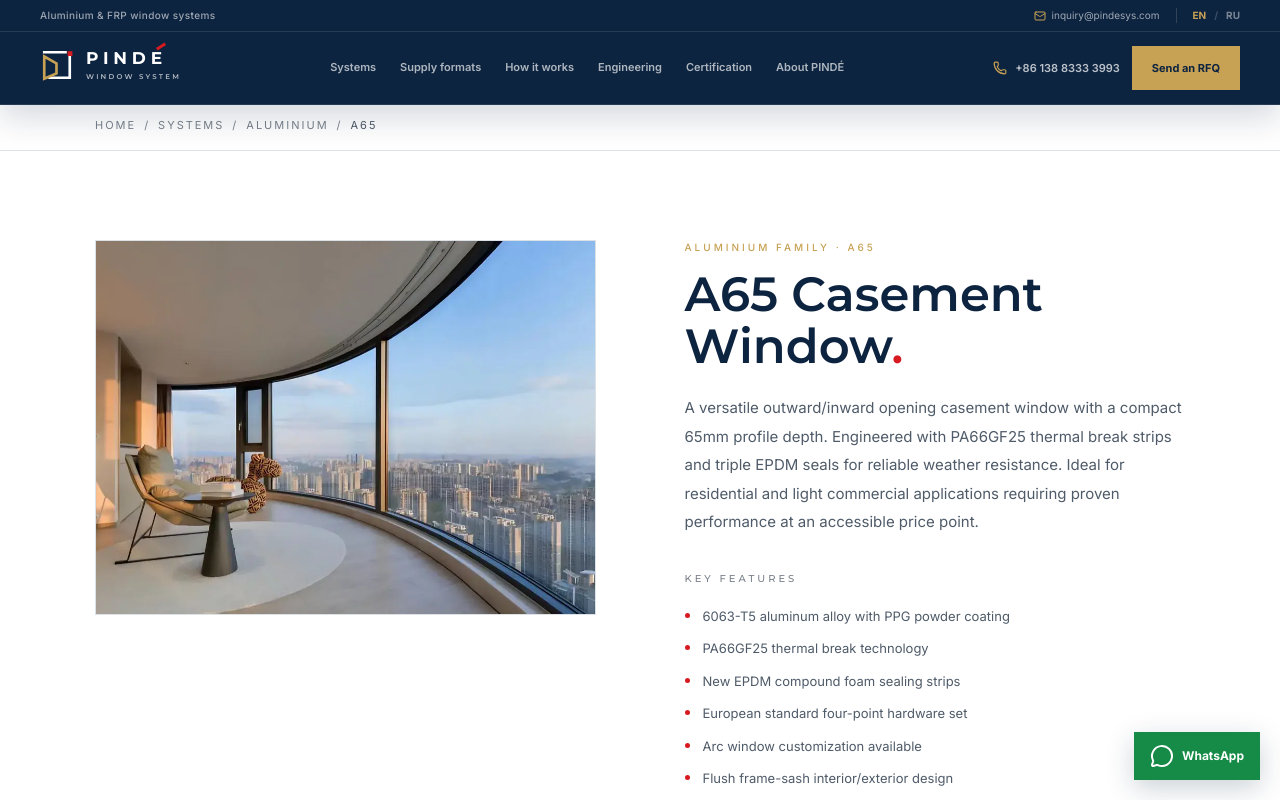
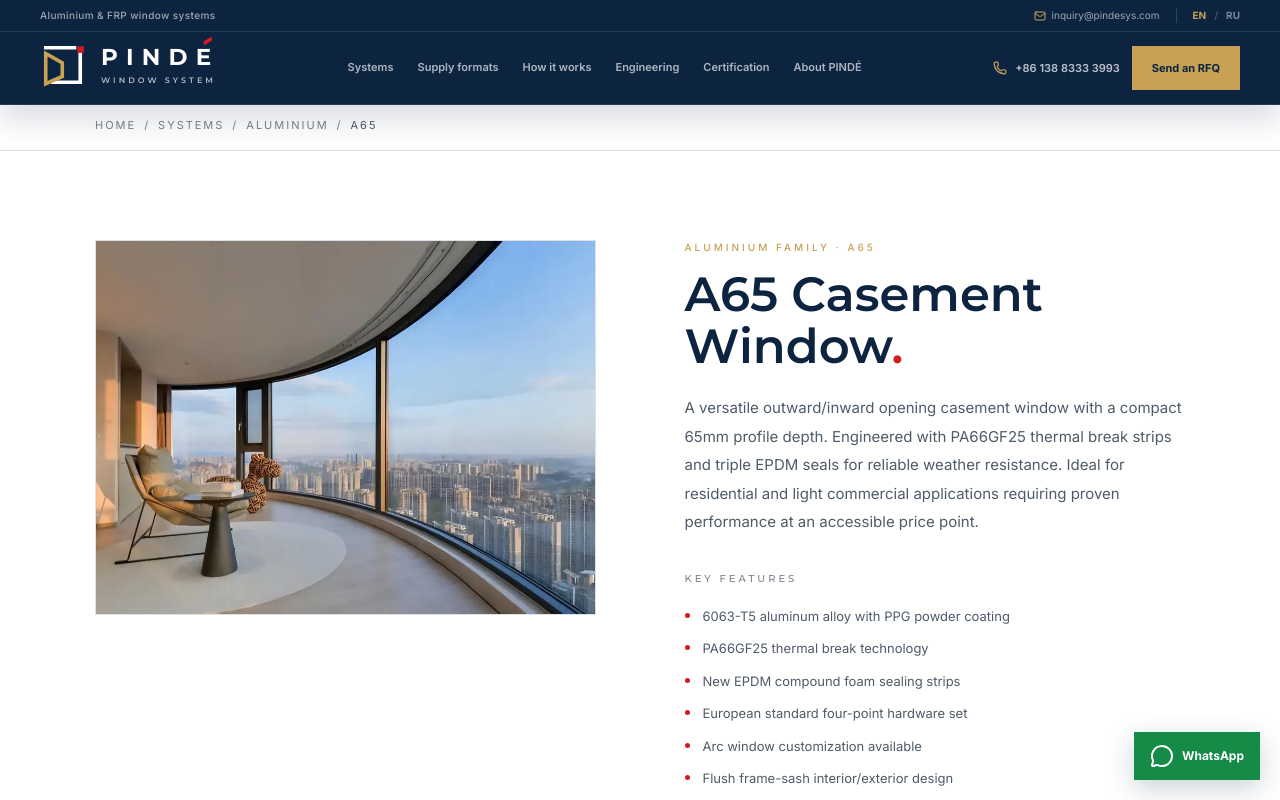
Before and after one commit to f1frp2015-gif/pinde-website, a Next.js app: page /en/systems/aluminium/a65-casement-window in a window 1280 px wide. Shown: the top 800 px of the page. Built offline with nearby package versions, Linux system fonts and the light colour scheme.

Commit message:
Update PINDÉ site logo (#20)
Co-authored-by: Ori (f1frp2015-gif) <273050638+f1frp2015-gif@users.noreply.github.com>

```diff
--- a/src/components/PindeLogo.tsx
+++ b/src/components/PindeLogo.tsx
@@ -9,9 +9,27 @@ type Props = {
 };
 
 const sizes = {
-  sm: { mark: 34, word: "text-[17px]", descriptor: "text-[7px]" },
-  md: { mark: 42, word: "text-[23px]", descriptor: "text-[8px]" },
-  lg: { mark: 54, word: "text-[32px]", descriptor: "text-[10px]" },
+  sm: {
+    mark: 46,
+    gap: "gap-[15px]",
+    word: "text-[23px]",
+    descriptor: "text-[8px]",
+    descriptorOffset: "mt-[7px]",
+  },
+  md: {
+    mark: 54,
+    gap: "gap-[18px]",
+    word: "text-[28px]",
+    descriptor: "text-[9px]",
+    descriptorOffset: "mt-[8px]",
+  },
+  lg: {
+    mark: 70,
+    gap: "gap-[22px]",
+    word: "text-[38px]",
+    descriptor: "text-[12px]",
+    descriptorOffset: "mt-[10px]",
+  },
 } as const;
 
 export default function PindeLogo({
@@ -28,19 +46,24 @@ export default function PindeLogo({
   const scale = sizes[size];
 
   return (
-    <span className={`inline-flex items-center gap-3 ${className}`}>
-      <PindeMark size={scale.mark} frame={palette.frame} />
-      <span className="block leading-none">
+    <span
+      className={`inline-flex items-center ${scale.gap} ${className}`}
+      role="img"
+      aria-label="PINDÉ Window System"
+    >
+      <PindeMark size={scale.mark} frame={palette.frame} decorative />
+      <span className="block leading-none" aria-hidden="true">
         <span
-          className={`block font-[family-name:var(--font-brand)] font-bold tracking-[0.28em] ${scale.word} ${palette.word}`}
-          aria-label="PINDÉ"
+          className={`block font-[family-name:var(--font-brand)] font-bold tracking-[0.36em] ${scale.word} ${palette.word}`}
         >
-          <span aria-hidden="true">
-            PIND<span className="relative inline-block tracking-normal">E<span className="absolute -top-[0.28em] left-[0.34em] h-[3px] w-[10px] -rotate-[32deg] bg-[#D71920]" /></span>
+          PIND
+          <span className="relative inline-block tracking-normal">
+            E
+            <span className="absolute -top-[0.32em] left-[0.28em] h-[0.17em] w-[0.5em] -rotate-[32deg] bg-[#D71920] [clip-path:polygon(18%_0,100%_0,82%_100%,0_100%)]" />
           </span>
         </span>
         <span
-          className={`mt-1.5 block font-[family-name:var(--font-brand)] font-semibold tracking-[0.32em] ${scale.descriptor} ${palette.descriptor} ${hideDescriptorOnMobile ? "max-sm:hidden" : ""}`}
+          className={`block font-[family-name:var(--font-brand)] font-semibold tracking-[0.38em] ${scale.descriptorOffset} ${scale.descriptor} ${palette.descriptor} ${hideDescriptorOnMobile ? "max-sm:hidden" : ""}`}
         >
           {descriptor}
         </span>
--- a/src/components/PindeMark.tsx
+++ b/src/components/PindeMark.tsx
@@ -9,11 +9,13 @@ export default function PindeMark({
   frame = "#0D2440",
   sash = "#C7A154",
   accent = "#D71920",
+  decorative = false,
 }: {
   size?: number;
   frame?: string;
   sash?: string;
   accent?: string;
+  decorative?: boolean;
 }) {
   return (
     <svg
@@ -21,8 +23,10 @@ export default function PindeMark({
       height={size}
       viewBox="0 0 64 64"
       fill="none"
-      role="img"
-      aria-label="PINDÉ window mark"
+      role={decorative ? undefined : "img"}
+      aria-label={decorative ? undefined : "PINDÉ window mark"}
+      aria-hidden={decorative ? true : undefined}
+      focusable="false"
     >
       <path
         d="M8 8H48M56 17V56H18"
--- a/src/lib/jsonld.ts
+++ b/src/lib/jsonld.ts
@@ -6,7 +6,7 @@ export const organizationJsonLd = {
   name: "PINDÉ",
   legalName: "Pinde Doors and Windows (Chongqing) Co., LTD",
   url: siteUrl,
-  logo: `${siteUrl}/icon.svg`,
+  logo: `${siteUrl}/brand/pinde-logo-primary.svg`,
   description:
     "Aluminium and FRP window-system materials, machined components and glass-free CKD kits from Chongqing for local fabrication.",
   foundingDate: "2002",
```
Also changed, not shown: public/brand/pinde-logo-primary.svg (added), src/app/icon.svg.
